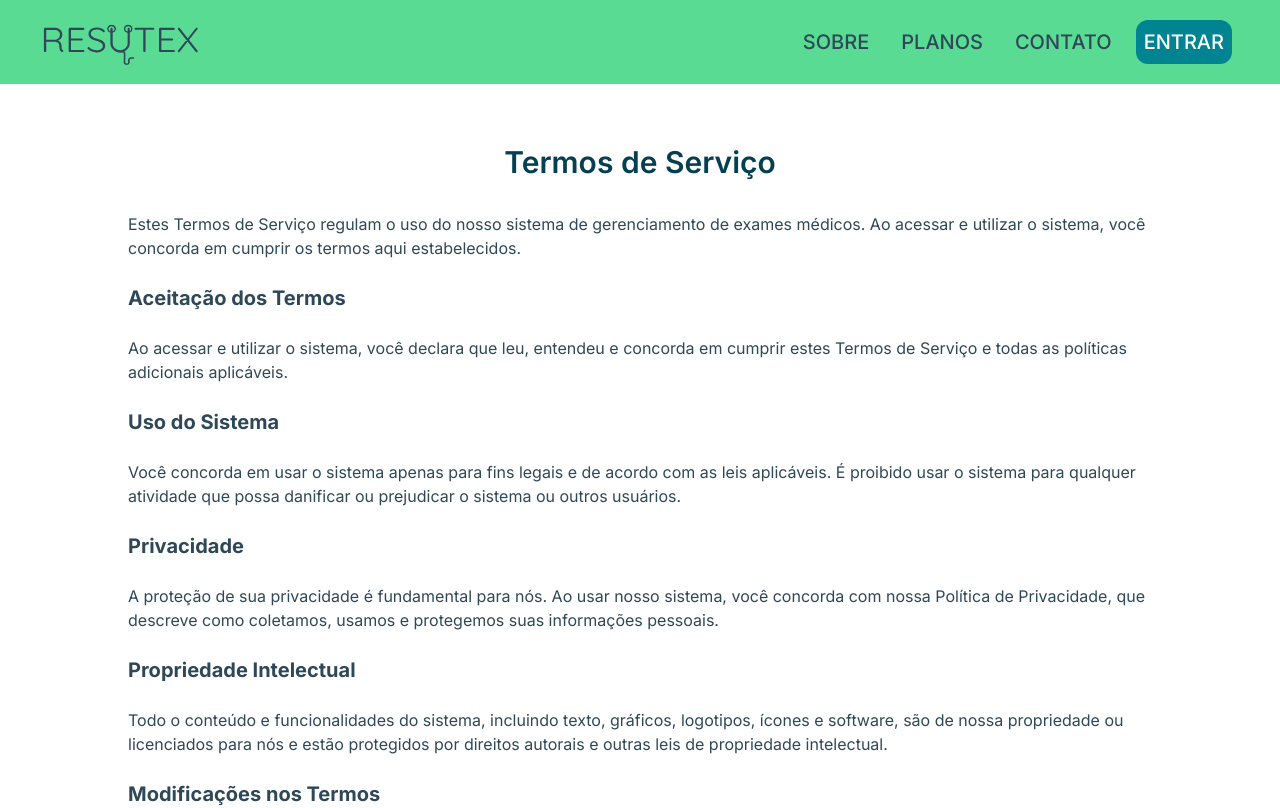
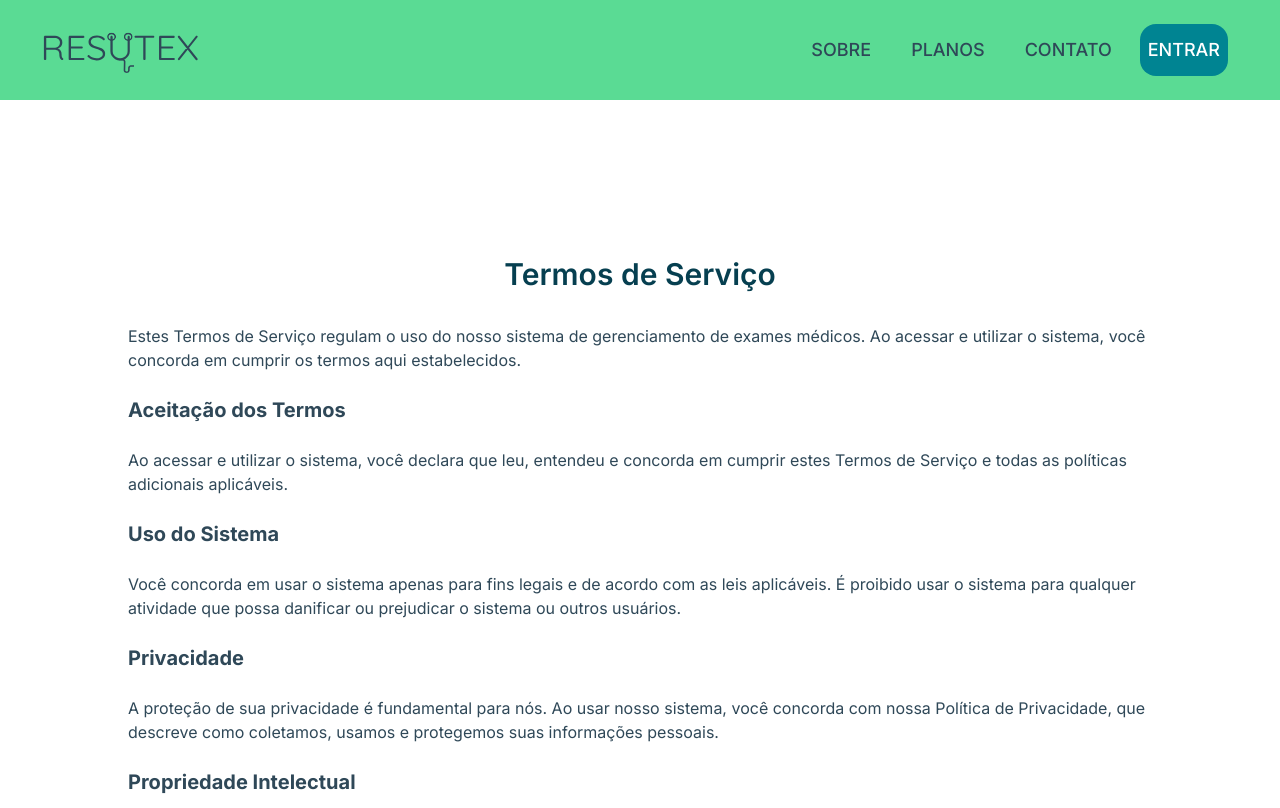
Before and after one commit to jotachristian/Resutex, a React (Vite) app: page /termos in a window 1280 px wide. Shown: the top 808 px of the page. Built offline with nearby package versions, Linux system fonts and the light colour scheme.

Commit message:
mundanças na coloracao

```diff
--- a/src/App.jsx
+++ b/src/App.jsx
@@ -37,18 +37,18 @@ function App() {
 
             {menuOpen && (
               <div className="fixed top-0 left-0 w-full h-full bg-[#5ADB94] flex flex-col items-center justify-center gap-4 mt-4 md:hidden z-40">
-                <a href="/sobre" className="text-[#2F4858] text-sm">SOBRE</a>
-                <a href="/planos" className="text-[#2F4858] text-sm">PLANOS</a>
-                <a href="/contato" className="text-[#2F4858] text-sm">CONTATO</a>
-                <a href="/entrar" className="text-[#ffffff] text-sm bg-[#008492] rounded-xl p-2">ENTRAR</a>
+                <a href="/sobre" className="text-[#2F4858] text-xl">SOBRE</a>
+                <a href="/planos" className="text-[#2F4858] text-xl">PLANOS</a>
+                <a href="/contato" className="text-[#2F4858] text-xl">CONTATO</a>
+                <a href="/entrar" className="text-[#ffffff] text-xl bg-[#008492] rounded-xl p-2">ENTRAR</a>
               </div>
             )}
 
-            <div className="hidden md:flex justify-end gap-4 flex-wrap p-2">
-              <a href="/sobre" className="text-[#2F4858] text-xl p-2">SOBRE</a>
-              <a href="/planos" className="text-[#2F4858] text-xl p-2">PLANOS</a>
-              <a href="/contato" className="text-[#2F4858] text-xl p-2">CONTATO</a>
-              <a href="/entrar" className="text-[#ffffff] text-xl bg-[#008492] rounded-xl p-2">ENTRAR</a>
+            <div className="hidden md:flex justify-end gap-4 flex-wrap p-3">
+              <a href="/sobre" className="text-[#2F4858] text-lg p-3 transition duration-300 hover: green-500">SOBRE</a>
+              <a href="/planos" className="text-[#2F4858] text-lg p-3 transition duration-300">PLANOS</a>
+              <a href="/contato" className="text-[#2F4858] text-lg p-3 transition duration-300">CONTATO</a>
+              <a href="/entrar" className="botaoEntrar text-lg rounded-2xl p-2 pt-3 transition duration-300">ENTRAR</a>
             </div>
           </div>
         </nav>
--- a/src/index.css
+++ b/src/index.css
@@ -29,7 +29,7 @@ a {
 }
 
 a:hover {
-  color: #535bf2;
+  color: rgb(4, 234, 4);
 }
 
 h1 {
@@ -65,10 +65,20 @@ button:focus-visible {
   }
 
   a:hover {
-    color: #747bff;
+    color: green;
   }
 
-  button {
-    background-color: #f9f9f9;
+  .botaoEntrar {
+    color: white;
+    background-color: #008492
+  }
+
+  .botaoEntrar:hover {
+    color: white;
+    background-color: green;
+  }
+
+  button:hover {
+    border-color: green;
   }
 }
--- a/src/pages/Entrar.jsx
+++ b/src/pages/Entrar.jsx
@@ -8,7 +8,9 @@ function Login() {
   return (
     <div className="min-h-screen flex flex-col lg:flex-row bg-gradient-to-r from-green-900 to-green-500">
       <div className="flex items-center justify-between w-full mt-12 lg:fixed lg:top-0 lg:left-2 lg:w-1/2">
+      <a href="/">
   <img src={logo} alt="Logo" className="h-14 ml-28" />
+  </a>
 </div>
 
       {/* Espaço para compensar o header fixo em telas grandes */}
--- a/src/pages/Privacidade.jsx
+++ b/src/pages/Privacidade.jsx
@@ -4,7 +4,7 @@ import React from 'react';
 function Termos() {
   return (
     <>
-      <section class="bg-white py-12 px-6 lg:px-32">
+      <section class="bg-white py-12 px-6 lg:px-32 mt-28">
         <div class="container mx-auto">
           <h2 class="text-3xl font-semibold text-[#063F50] mb-8 text-center mt-24">Política de Privacidade</h2>
 
--- a/src/pages/Sobre.jsx
+++ b/src/pages/Sobre.jsx
@@ -1,12 +1,28 @@
 // src/pages/Sobre.jsx
 import React from 'react';
+import SobreIcon from '../assets/Sobre.svg';
 
 function Sobre() {
   return (
-    <div className="flex flex-col items-center justify-center min-h-screen md:w-1/2">
-      <h1 className="text-4xl font-bold">Página Sobre</h1>
-      <p className="text-lg text-justify m-32">A crescente digitalização de informações na sociedade contemporânea, evidenciou diversos entraves relacionados à morosidade do tratamento de informações de exames na área da saúde, um desafio multifacetado que afeta tanto indivíduos como organizações. Embora a adoção de tecnologias avançadas tenha promovido eficiência e inovação, o descaso pelo investimento em infraestrutura digital das corporações, a resistência a mudanças por parte dos profissionais, (que muitas vezes estão acostumados a processos manuais) e a carência de treinamentos adequados para o uso dessas tecnologias, são fatores que contribuem para a não implementação de medidas eficazes. Essa situação não apenas compromete a produtividade operacional das instituições de saúde, como afeta diretamente a qualidade do atendimento ao paciente, gerando um ciclo vicioso que prejudica o desenvolvimento sustentável da infraestrutura tecnológica. Esse artigo visa levantar questões acerca da temática, oferecendo uma resolução que possa atender ao corpo social.</p>
-    </div>
+    <>
+      <section class="bg-white py-12 px-6 lg:px-32 mt-28">
+        <div class="container mx-auto">
+          <h2 class="text-3xl font-semibold text-[#063F50] mb-8 text-center mt-24">Sobre a Resutex</h2>
+
+          <div class="text-[#2F4858] space-y-6 ">
+            <div  className='flex items-center'>
+            <p>
+            A crescente digitalização de informações na sociedade contemporânea, evidenciou diversos entraves relacionados à morosidade do tratamento de informações de exames na área da saúde, um desafio multifacetado que afeta tanto indivíduos como organizações. Embora a adoção de tecnologias avançadas tenha promovido eficiência e inovação, o descaso pelo investimento em infraestrutura digital das corporações, a resistência a mudanças por parte dos profissionais, (que muitas vezes estão acostumados a processos manuais) e a carência de treinamentos adequados para o uso dessas tecnologias, são fatores que contribuem para a não implementação de medidas eficazes. Essa situação não apenas compromete a produtividade operacional das instituições de saúde, como afeta diretamente a qualidade do atendimento ao paciente, gerando um ciclo vicioso que prejudica o desenvolvimento sustentável da infraestrutura tecnológica. Esse artigo visa levantar questões acerca da temática, oferecendo uma resolução que possa atender ao corpo social.
+            </p>
+
+            </div>
+            <div>
+              <img src={SobreIcon} alt="" className='flex itens-center' />
+              </div>
+          </div>
+        </div>
+      </section>
+    </>
   );
 }
 
--- a/src/pages/Termos.jsx
+++ b/src/pages/Termos.jsx
@@ -4,7 +4,7 @@ import React from 'react';
 function Termos() {
   return (
     <>
-      <section className="bg-white py-12 px-6 lg:px-32">
+      <section className="bg-white py-12 px-6 lg:px-32 mt-28">
         <div className="container mx-auto">
           <h2 className="text-3xl font-semibold text-[#063F50] mb-8 text-center mt-24">Termos de Serviço</h2>
 
```
Also changed, not shown: 1 other file (tests, documents, lock files or other folders).
